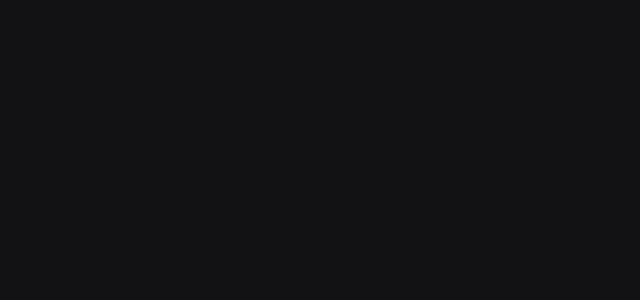
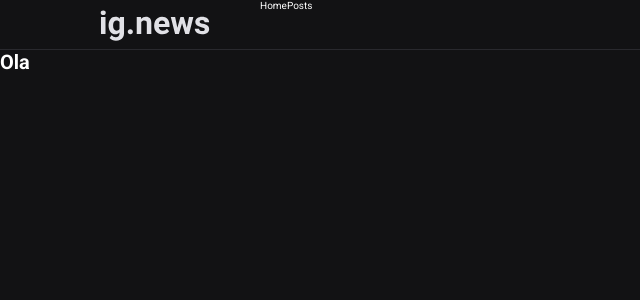
Before and after one commit to saymondamasio/ignews, a Next.js app: page / in a window 1280 px wide. Shown: the top 300 px of the page, without its empty margins (0-640 px from the left). Built offline with nearby package versions, Linux system fonts and the light colour scheme.

Commit message:
fix: error sass in dev dependencies

```diff
--- a/package.json
+++ b/package.json
@@ -10,14 +10,14 @@
   "dependencies": {
     "next": "12.0.7",
     "react": "17.0.2",
-    "react-dom": "17.0.2"
+    "react-dom": "17.0.2",
+    "sass": "^1.44.0"
   },
   "devDependencies": {
     "@types/node": "16.11.12",
     "@types/react": "17.0.37",
     "eslint": "8.4.1",
     "eslint-config-next": "12.0.7",
-    "sass": "^1.44.0",
     "typescript": "4.5.2"
   }
 }
--- a/src/components/Header/index.tsx
+++ b/src/components/Header/index.tsx
@@ -6,7 +6,7 @@
   return (
     <header className={styles.container}>
       <div className={styles.content}>
-        <Image src="/images/logo.svg" alt="ig.news" />
+        <Image src="/images/logo.svg" alt="ig.news" width={110} height={31} />
 
         <nav>
           <a>Home</a>
--- a/src/components/Header/styles.module.scss
+++ b/src/components/Header/styles.module.scss
@@ -1,5 +1,19 @@
 .container {
+  height: 5rem;
+  border-bottom: 1px solid var(--gray-800);
 }
 
 .content {
+  max-width: 1120px;
+  height: 5rem;
+  margin: 0 auto;
+  padding: 0 2rem;
+
+  display: flex;
+  align-items: center;
+
+  nav {
+    margin-left: 5rem;
+    height: 5rem;
+  }
 }
--- a/src/pages/_app.tsx
+++ b/src/pages/_app.tsx
@@ -1,9 +1,15 @@
 import type { AppProps } from 'next/app'
+import { Header } from '../components/Header'
 
 import '../styles/global.scss'
 
 function MyApp({ Component, pageProps }: AppProps) {
-  return <Component {...pageProps} />
+  return (
+    <>
+      <Header />
+      <Component {...pageProps} />
+    </>
+  )
 }
 
 export default MyApp
--- a/src/pages/_document.tsx
+++ b/src/pages/_document.tsx
@@ -7,6 +7,7 @@
         <Head>
           <link rel="preconnect" href="https://fonts.googleapis.com" />
           <link rel="preconnect" href="https://fonts.gstatic.com" />
+
           <link href="https://fonts.googleapis.com/css2?family=Roboto:wght@400;700;900&display=swap" rel="stylesheet"></link>
         </Head>
         <body>
--- a/src/pages/index.tsx
+++ b/src/pages/index.tsx
@@ -1,15 +1,14 @@
-import type { NextPage } from 'next'
 import Head from 'next/head'
-import styles from '../styles/home.module.scss'
 
-const Home: NextPage = () => {
+export default function Home() {
   return (
     <>
       <Head>
         <title>Inicio | ig.news</title>
       </Head>
+      <div>
+        <h1>Ola</h1>
+      </div>
     </>
   )
 }
-
-export default Home
--- a/src/styles/global.scss
+++ b/src/styles/global.scss
@@ -9,6 +9,7 @@
 
   --gray-50: #e1e1e6;
   --gray-300: #a8a8b3;
+  --gray-800: #29292e;
   --gray-900: #121214;
 
   --cyan-500: #61dafb;
--- a/src/styles/home.module.scss
+++ /dev/null
@@ -1,4 +0,0 @@
-.title {
-  background-color: red;
-  font-family: Roboto;
-}
```
